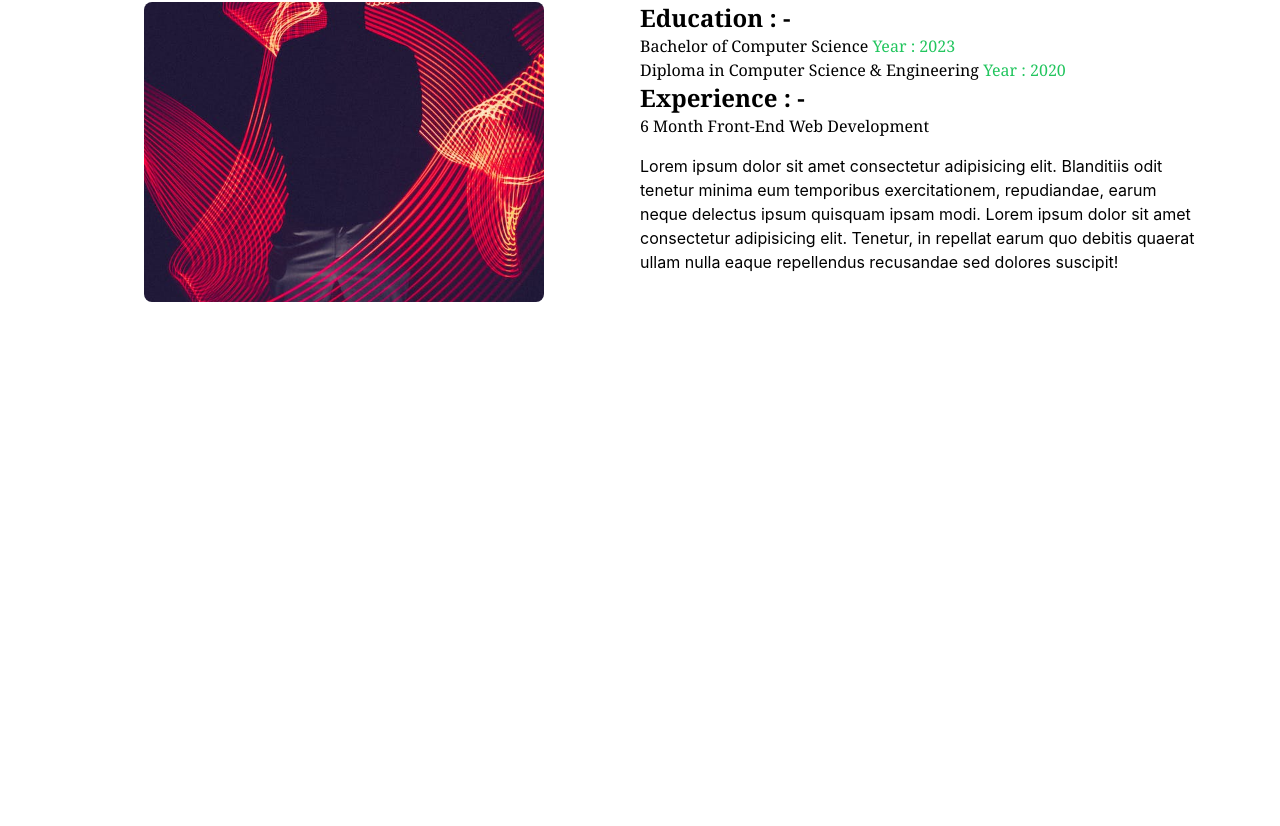
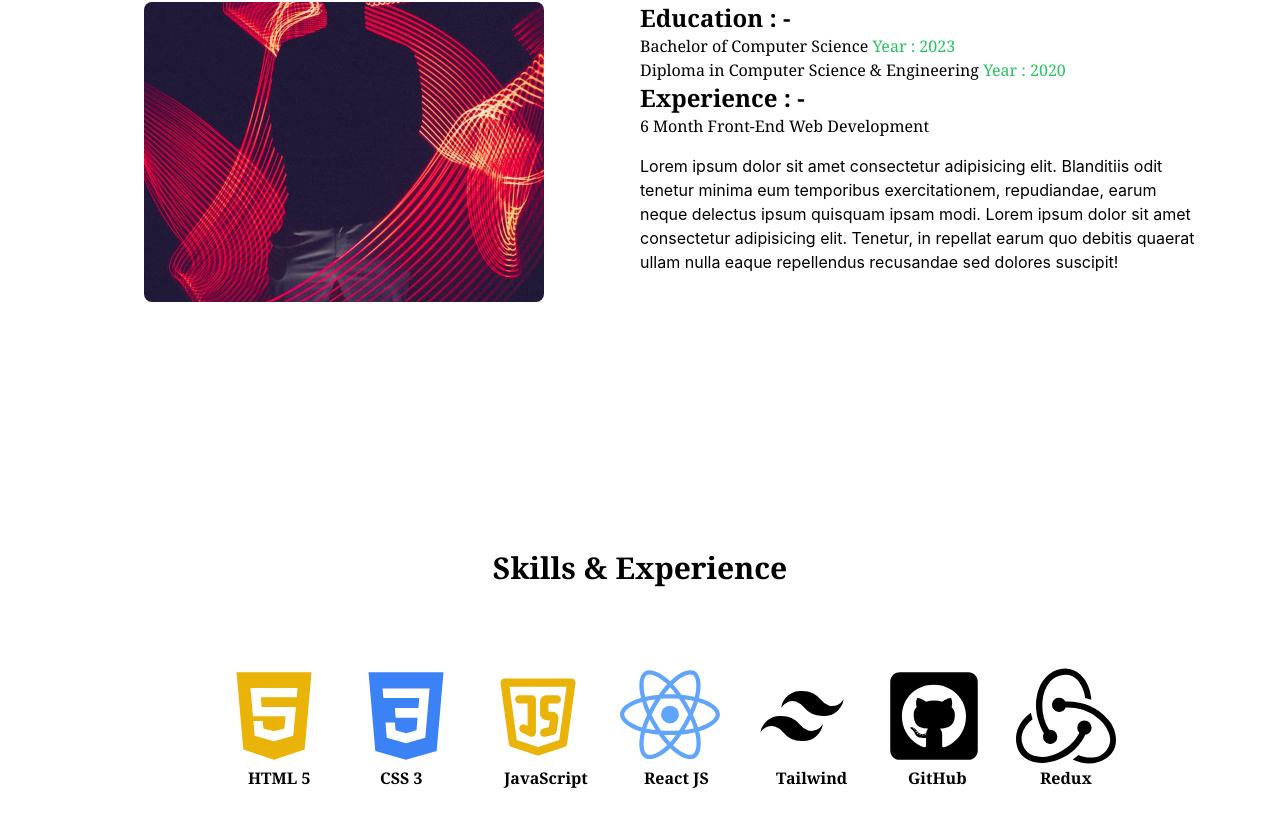
Before and after one commit to abhi-dev-er/Portfolio-Website, a React (Create React App) app: page / in a window 1280 px wide. Shown: the part 1036-1862 px from the top of the page. Before the commit the page ends 1586 px from the top, so only its background shows below. Built offline with nearby package versions, Linux system fonts and the light colour scheme.

Commit message:
adding skills section

```diff
--- a/package.json
+++ b/package.json
@@ -7,6 +7,7 @@
     "@testing-library/react": "^13.4.0",
     "@testing-library/user-event": "^13.5.0",
     "react": "^18.2.0",
+    "react-devicon": "^0.1.9",
     "react-dom": "^18.2.0",
     "react-icons": "^5.0.1",
     "react-scripts": "5.0.1",
--- a/src/App.js
+++ b/src/App.js
@@ -2,6 +2,7 @@ import React from 'react'
 import Navbar from './Components/Navbar/Navbar'
 import Home from './Components/Home/Home'
 import About from './Components/About/About'
+import Skills from './Components/Skills/Skills'
 
 
 
@@ -11,6 +12,7 @@ function App() {
       <Navbar/>
       <Home/>
       <About/>
+      <Skills/>
     </div>
   )
 }
--- a/src/Components/About/About.jsx
+++ b/src/Components/About/About.jsx
@@ -7,7 +7,7 @@ function About() {
       <h1 className="flex justify-center items-center font-serif text-[2.5rem] font-semibold p-14">
         About Me
       </h1>
-      <div className="md:flex md:flex-row max-w-6xl w-[100vw] h-[60vh] p-12  md:ml-24 mt-8">
+      <div className="md:flex md:flex-row max-w-6xl w-[100vw] h-[60vh] p-12  md:ml-24 md:mt-8 mt-4">
         <div className="md:w-[50%] h-[300px]">
           <img
             className="object-cover overflow-hidden w-[100%] rounded-lg h-[300px]"
--- a/src/Components/Skills/Skills.jsx
+++ b/src/Components/Skills/Skills.jsx
@@ -0,0 +1,53 @@
+import React from "react";
+import { FaHtml5 } from "react-icons/fa";
+import { IoLogoCss3 } from "react-icons/io";
+import { TbBrandJavascript } from "react-icons/tb";
+import { GrReactjs } from "react-icons/gr";
+import { BiLogoTailwindCss } from "react-icons/bi";
+import { FaGithubSquare } from "react-icons/fa";
+import { SiRedux } from "react-icons/si";
+
+
+function Skills() {
+  return (
+    <div className="w-full h-[100vh]">
+      <h1 className="flex items-center justify-center font-serif font-semibold text-3xl">
+        Skills & Experience
+      </h1>
+      <div className="w-[80%]  ml-32 mt-16 h-[65vh] flex flex-row">
+        <div className="ml-20 flex flex-row">
+        <span className="m-4">
+          <FaHtml5 className="w-[100px] h-[100px] text-yellow-500" />
+          <p className="ml-6 font-serif font-semibold"> HTML 5</p>
+        </span>
+        <span className="m-4">
+          <IoLogoCss3 className="w-[100px] h-[100px] text-blue-500" />
+          <p className="ml-6 font-serif font-semibold">CSS 3</p>
+        </span>
+        <span className="m-4">
+          <TbBrandJavascript className="w-[100px] h-[100px] text-yellow-500" />
+          <p className="ml-4 font-serif font-semibold">JavaScript</p>
+        </span>
+        <span className="m-4">
+          <GrReactjs className="w-[100px] h-[100px] text-blue-400" />
+          <p className="ml-6 font-serif font-semibold">React JS</p>
+        </span>
+        <span className="m-4">
+          <BiLogoTailwindCss className="w-[100px] h-[100px] text-black" />
+          <p className="ml-6 font-serif font-semibold">Tailwind</p>
+        </span>
+        <span className="m-4">
+          <FaGithubSquare className="w-[100px] h-[100px] text-black" />
+          <p className="ml-6 font-serif font-semibold">GitHub</p>
+        </span>
+        <span className="m-4">
+          <SiRedux className="w-[100px] h-[100px] text-black" />
+          <p className="ml-6 font-serif font-semibold">Redux</p>
+        </span>
+        </div>
+      </div>
+    </div>
+  );
+}
+
+export default Skills;
```
Also changed, not shown: 1 other file (tests, documents, lock files or other folders).
